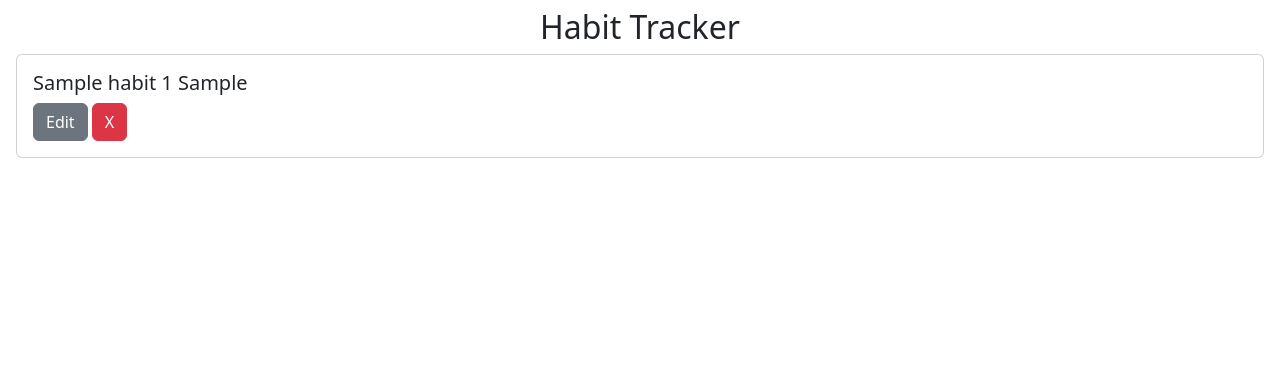
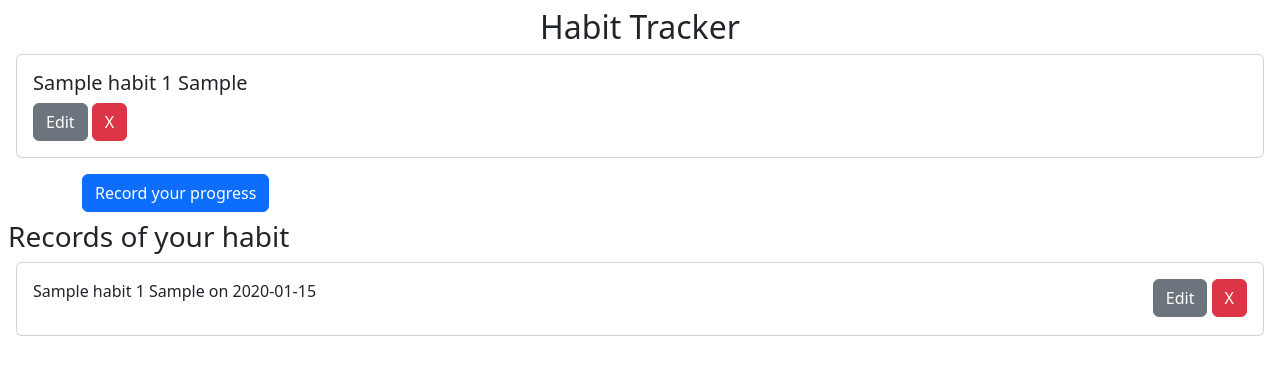
Before and after one commit to Momentum-Team-16/django-habit-tracker-jerome, a Django app: page /habit/1 in a window 1280 px wide. Shown: the top 375 px of the page. Run offline with Django 4.2, Linux system fonts and the light colour scheme; tables that the repository leaves empty hold one stand-in row (values such as "Sample post").

Commit message:
habit delete modal works, records display on habit detail page

```diff
--- a/config/settings.py
+++ b/config/settings.py
@@ -50,9 +50,11 @@ INSTALLED_APPS = [
     'whitenoise.runserver_nostatic',
     'django.contrib.staticfiles',
     'habittracker',
+    'debug_toolbar',
 ]
 
 MIDDLEWARE = [
+    'debug_toolbar.middleware.DebugToolbarMiddleware',
     'django.middleware.security.SecurityMiddleware',
     'whitenoise.middleware.WhiteNoiseMiddleware',
     'django.contrib.sessions.middleware.SessionMiddleware',
--- a/config/urls.py
+++ b/config/urls.py
@@ -22,5 +22,11 @@ urlpatterns = [
     path('accounts/', include('registration.backends.simple.urls')),
     path('', views.index, name='home'),
     path('habit/<int:pk>', views.habit_detail, name='habit-detail'),
-    path('habit/new', views.create_habit, name='habit-new')
+    path('habit/new', views.create_habit, name='habit-new'),
+    path('__debug__/', include('debug_toolbar.urls')),
+    path('habit/<int:pk>/edit', views.habit_edit, name='habit-edit'),
+    path('habit/<int:pk>/delete', views.habit_delete, name='habit-delete'),
+    path('record/new', views.create_record, name='record-new'),
+    path('record/<int:pk>/edit', views.record_edit, name='record-edit'),
+    path('record/<int:pk>/delete', views.record_delete, name='record-delete'),
 ]
--- a/habittracker/templates/base.html
+++ b/habittracker/templates/base.html
@@ -14,6 +14,7 @@
       defer
     ></script>
     <script src="{% static 'js/base.js' %}" defer></script>
+    <script src="{% static 'js/detail.js' %}" defer></script>
     <title>Habit Tracker</title>
   </head>
   <body id="container" class="m-2">
--- a/habittracker/templates/habittracker/habit_detail.html
+++ b/habittracker/templates/habittracker/habit_detail.html
@@ -8,4 +8,133 @@
     <button type="button" class="btn btn-danger">X</button>
   </div>
 </div>
+
+<div class="container">
+  <button
+    type="button"
+    class="btn btn-primary mt-2 mb-2"
+    data-bs-toggle="modal"
+    data-bs-target="#recordModal"
+  >
+    Record your progress
+  </button>
+  <div class="modal fade" id="recordModal">
+    <div class="modal-dialog modal-xl">
+      <div class="modal-content">
+        <div class="modal-header">
+          <h5 class="modal-title">Enter a record:</h5>
+          <button
+            type="button"
+            class="btn-close"
+            data-bs-dismiss="modal"
+          ></button>
+        </div>
+        <form id="record-form" class="m-2" novalidate>
+          <div class="modal-body">
+            <div class="form-floating mb-3">
+              <input
+                type="date"
+                class="form-control"
+                id="floating-date"
+                placeholder="Record date"
+                aria-label="Record date"
+              />
+              <label for="floating-date">Record date</label>
+            </div>
+            <div class="form-floating mb-3">
+              <input
+                type="number"
+                class="form-control"
+                id="floating-quanity"
+                placeholder="Quantity"
+                aria-label="Quantity"
+              />
+              <label for="floating-quantity">Quantity</label>
+            </div>
+          </div>
+          <div id="record-save" class="modal-footer">
+            <button
+              id="record-save-button"
+              class="btn btn-primary"
+              type="submit"
+              data-bs-dismiss="modal"
+            >
+              Save
+            </button>
+            <button
+              type="submit"
+              class="btn btn-danger"
+              data-bs-dismiss="modal"
+            >
+              Cancel
+            </button>
+          </div>
+        </form>
+      </div>
+    </div>
+  </div>
+</div>
+
+{% if records %}
+<h3>Records of your habit</h3>
+{% for record in records.all %}
+<div class="card m-2">
+  <div class="card-body d-flex justify-content-between">
+    <p>{{ record }}</p>
+    <div>
+      <a
+        href="{% url 'record-edit' pk=record.pk %} "
+        type="button"
+        class="btn btn-secondary"
+      >
+        Edit
+      </a>
+      <button
+        type="button"
+        class="btn btn-danger"
+        data-bs-toggle="modal"
+        data-bs-target="#delete{{ record.pk }}"
+      >
+        X
+      </button>
+      <div class="modal fade" id="delete{{ record.pk }}">
+        <div class="modal-dialog modal-dialog-centered modal-xl">
+          <div class="modal-content">
+            <div class="modal-header">
+              <h5 class="modal-title">
+                Are you sure you want to delete this record?
+              </h5>
+              <button
+                type="button"
+                class="btn-close"
+                data-bs-dismiss="modal"
+              ></button>
+            </div>
+            <div class="modal-body">{{ record }}</div>
+            <div class="modal-footer">
+              <button
+                class="btn btn-danger delete-button"
+                data-delete-pk="{{ record.pk }}"
+                data-bs-dismiss="modal"
+              >
+                DELETE
+              </button>
+              <button
+                type="submit"
+                class="btn btn-secondary"
+                data-bs-dismiss="modal"
+              >
+                Cancel
+              </button>
+            </div>
+          </div>
+        </div>
+      </div>
+    </div>
+  </div>
+</div>
+{% endfor %}
+<!-- spacer -->
+{% endif %}
+<!-- spacer -->
 {% endblock %}
--- a/habittracker/views.py
+++ b/habittracker/views.py
@@ -15,7 +15,12 @@ def index(request):
 
 def habit_detail(request, pk):
     habit = get_object_or_404(Habit, pk=pk)
-    return render(request, 'habittracker/habit_detail.html', {'habit': habit})
+    records = Record.objects.filter(habit=habit)
+    context = {
+        'habit': habit,
+        'records': records,
+    }
+    return render(request, 'habittracker/habit_detail.html', context)
 
 
 def create_habit(request):
@@ -43,3 +48,69 @@ def create_habit(request):
     else:
         data = {'created': 'nothing'}
     return JsonResponse(data)
+
+
+def habit_edit(request, pk):
+    habit = get_object_or_404(Habit, pk=pk)
+    if request.method == "POST":
+        form = HabitForm(request.POST, instance=habit)
+        if form.is_valid():
+            form.save()
+            return redirect('habit-detail', pk=habit.pk)
+    else:
+        form = HabitForm(instance=habit)
+    return render(request, 'habittracker/habit_edit.html', {'form': form})
+
+
+def habit_delete(request, pk):
+    habit = get_object_or_404(Habit, pk=pk)
+    habit.delete()
+    data = {
+        'deleted': 'yes'
+    }
+    return JsonResponse(data)
+
+
+def create_record(request):
+    if request.method == 'POST':
+        data = json.loads(request.body)
+        record_date = data['recordDate']
+        record_quantity = data['recordQuantity']
+        habit_user = request.user
+
+        record, created = Record.objects.get_or_create(
+            date=record_date,
+            quantity=record_quantity,
+            habit=ddd
+        )
+
+        record.save()
+        data = {
+            'record_date': record.date,
+            'record_quantity': record.quantity,
+            'record_pk': record.pk,
+        }
+    else:
+        data = {'created': 'nothing'}
+    return JsonResponse(data)
+
+
+def record_edit(request, pk):
+    record = get_object_or_404(Habit, pk=pk)
+    if request.method == "POST":
+        form = RecordForm(request.POST, instance=record)
+        if form.is_valid():
+            form.save()
+            return redirect('habit-detail', pk=habit.pk)
+    else:
+        form = RecordForm(instance=record)
+    return render(request, 'habittracker/record_edit.html', {'form': form})
+
+
+def record_delete(request, pk):
+    record = get_object_or_404(Record, pk=pk)
+    record.delete()
+    data = {
+        'deleted': 'yes'
+    }
+    return JsonResponse(data)
--- a/static/js/base.js
+++ b/static/js/base.js
@@ -16,10 +16,8 @@ function getCookie(name) {
 const csrftoken = getCookie('csrftoken');
 
 const body = document.querySelector('#container');
-const habitForm = document.querySelector('#habit-form');
-const habitName = document.querySelector('#floating-name');
-const habitTarget = document.querySelector('#floating-target');
-const habitUnit = document.querySelector('#floating-unit');
+const deleteButtons = document.querySelectorAll('.delete-button');
+// const newHabitModal = document.querySelector('#myModal');
 
 // Helper function to create card elements
 function createCardEl(type, classArray, parent) {
@@ -29,7 +27,12 @@ function createCardEl(type, classArray, parent) {
   return newElement;
 }
 
-habitForm.addEventListener('submit', (event) => {
+let habitSave = document.querySelector('#save-button');
+let habitName = document.querySelector('#floating-name');
+let habitTarget = document.querySelector('#floating-target');
+let habitUnit = document.querySelector('#floating-unit');
+
+habitSave.addEventListener('click', (event) => {
   event.preventDefault();
   console.log('submit works');
 
@@ -58,19 +61,49 @@ habitForm.addEventListener('submit', (event) => {
     .then((data) => {
       console.log(data);
       let newCard = createCardEl('div', ['card', 'm-2'], body);
-      let cardBody = createCardEl('div', ['card-body'], newCard);
+      let cardBody = createCardEl(
+        'div',
+        ['card-body', 'd-flex', 'justify-content-between'],
+        newCard
+      );
       let habitDetail = createCardEl('a', ['noclass'], cardBody);
-      habitDetail.innerText = `${data.habitName} ${data.habitTarget} ${data.habitUnit}`;
+      habitDetail.innerText = `${data.habit_name} ${data.habit_target} ${data.habit_unit}`;
       habitDetail.href = `http://127.0.0.1:8000/habit/${data.habit_pk}`;
+      let buttonDiv = createCardEl('div', ['noclass'], cardBody);
       let habitEdit = createCardEl(
         'button',
         ['btn', 'btn-secondary'],
-        cardBody
+        buttonDiv
       );
       habitEdit.setAttribute('type', 'button');
       habitEdit.innerText = 'Edit';
-      let habitDelete = createCardEl('button', ['btn', 'btn-danger'], cardBody);
+      let habitDelete = createCardEl(
+        'button',
+        ['btn', 'btn-danger', 'ml-2'],
+        buttonDiv
+      );
       habitDelete.setAttribute('type', 'button');
       habitDelete.innerText = 'X';
     });
 });
+
+for (let deleteButton of deleteButtons) {
+  deleteButton.addEventListener('click', (event) => {
+    let habitToDelete = deleteButton.closest('.card');
+    habitToDelete.remove();
+    fetch(`habit/${deleteButton.dataset.deletePk}/delete`, {
+      method: 'GET',
+      headers: {
+        Accept: 'application/json',
+        'X-Requested-With': 'XMLHttpRequest',
+        'X-CSRFToken': csrftoken,
+      },
+    })
+      .then((response) => {
+        return response.json();
+      })
+      .then((data) => {
+        console.log('habit deleted');
+      });
+  });
+}
--- /dev/null
+++ b/static/js/detail.js
@@ -0,0 +1,56 @@
+let recordSave = document.querySelector('#record-save-button');
+let recordDate = document.querySelector('#floating-date');
+let recordQuantity = document.querySelector('#floating-quantity');
+
+recordSave.addEventListener('click', (event) => {
+  event.preventDefault();
+  console.log('submit works');
+
+  let recordDateValue = recordDate.value;
+  let recordQuantityValue = recordQuantity.value;
+
+  console.log(recordDateValue, recordQuantityValue);
+
+  fetch('record/new', {
+    method: 'POST',
+    credentials: 'same-origin',
+    headers: {
+      'X-Requested-With': 'XMLHttpRequest',
+      'X-CSRFToken': csrftoken,
+    },
+    body: JSON.stringify({
+      recordDate: recordDateValue,
+      recordQuantity: recordQuantityValue,
+    }),
+  })
+    .then((response) => {
+      return response.json();
+    })
+    .then((data) => {
+      console.log(data);
+      let newCard = createCardEl('div', ['card', 'm-2'], body);
+      let cardBody = createCardEl(
+        'div',
+        ['card-body', 'd-flex', 'justify-content-between'],
+        newCard
+      );
+      let habitDetail = createCardEl('a', ['noclass'], cardBody);
+      habitDetail.innerText = `${data.habit_name} ${data.habit_target} ${data.habit_unit}`;
+      habitDetail.href = `http://127.0.0.1:8000/habit/${data.habit_pk}`;
+      let buttonDiv = createCardEl('div', ['noclass'], cardBody);
+      let habitEdit = createCardEl(
+        'button',
+        ['btn', 'btn-secondary'],
+        buttonDiv
+      );
+      habitEdit.setAttribute('type', 'button');
+      habitEdit.innerText = 'Edit';
+      let habitDelete = createCardEl(
+        'button',
+        ['btn', 'btn-danger', 'ml-2'],
+        buttonDiv
+      );
+      habitDelete.setAttribute('type', 'button');
+      habitDelete.innerText = 'X';
+    });
+});
```
Also changed, not shown: habittracker/templates/habittracker/habit_edit.html (added, +45 -0 lines), habittracker/templates/habittracker/index.html (+99 -17 lines), 2 other files.
